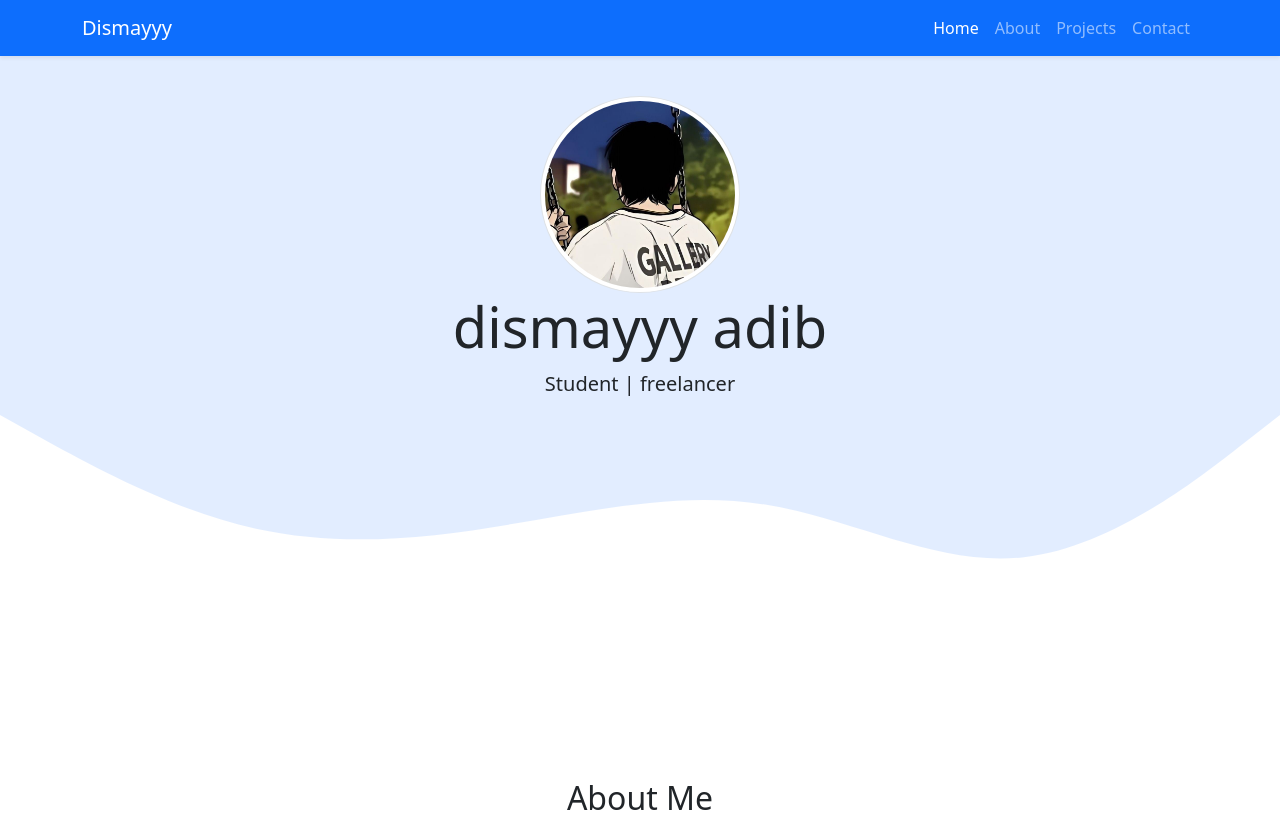
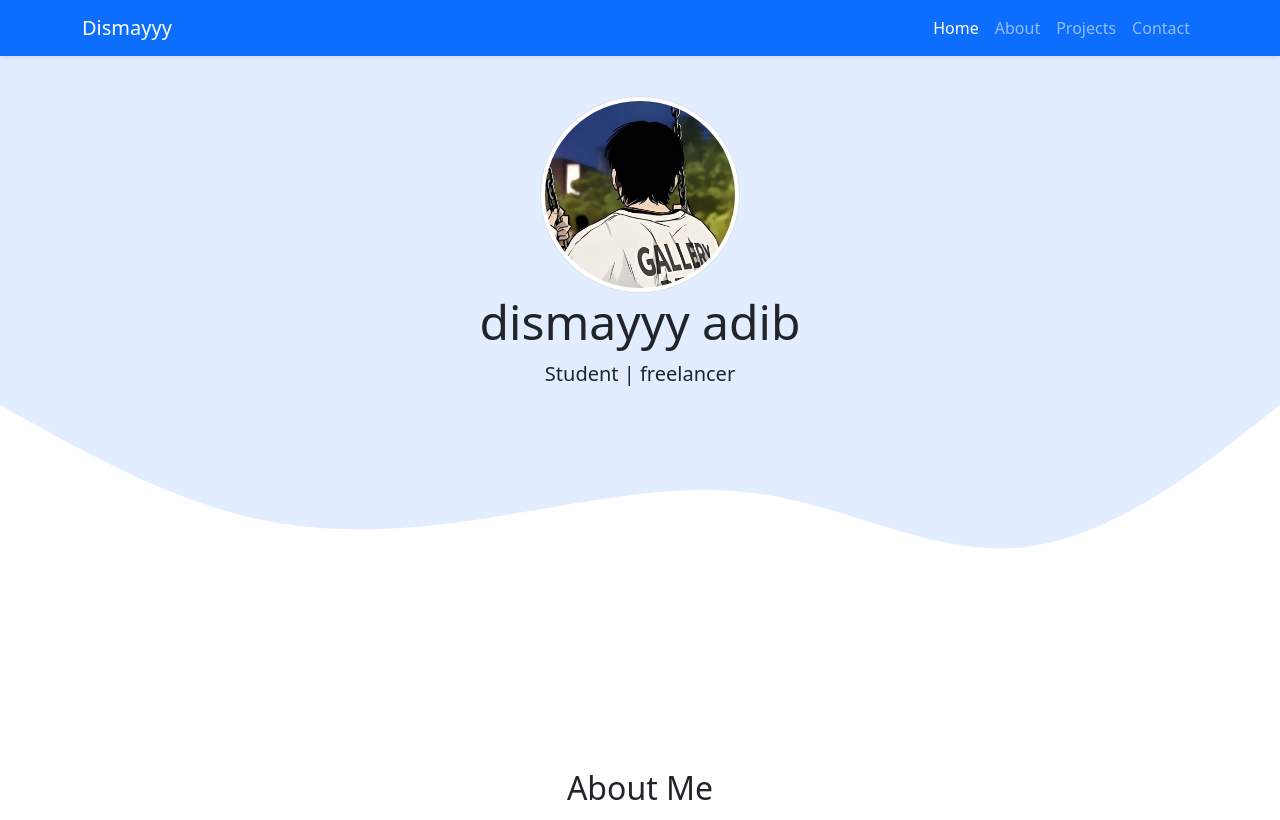
Before and after one commit to adibdismay/adibdismay1.github.io, a plain HTML site: page index.html in a window 1280 px wide. Shown: the top 820 px of the page. Drawn offline with nearby package versions, Linux system fonts and the light colour scheme.

Commit message:
first commit

```diff
--- a/index.html
+++ b/index.html
@@ -39,7 +39,7 @@
   <!-- jumbotron-->
   <section class="jumbotron text-center">
     <img src="img/dismay.jpg" alt="Dismay adib" width="200" class="rounded-circle img-thumbnail" />
-    <h1 class="display-4"> dismayyy adib</h1>
+    <h1 class="display-5"> dismayyy adib</h1>
     <p class="lead">Student | freelancer </p>
     <svg xmlns="http://www.w3.org/2000/svg" viewBox="0 0 1440 320"><path fill="#fff" fill-opacity="1" d="M0,0L48,26.7C96,53,192,107,288,128C384,149,480,139,576,122.7C672,107,768,85,864,101.3C960,117,1056,171,1152,160C1248,149,1344,75,1392,37.3L1440,0L1440,320L1392,320C1344,320,1248,320,1152,320C1056,320,960,320,864,320C768,320,672,320,576,320C480,320,384,320,288,320C192,320,96,320,48,320L0,320Z"></path></svg>
   </section>
```
